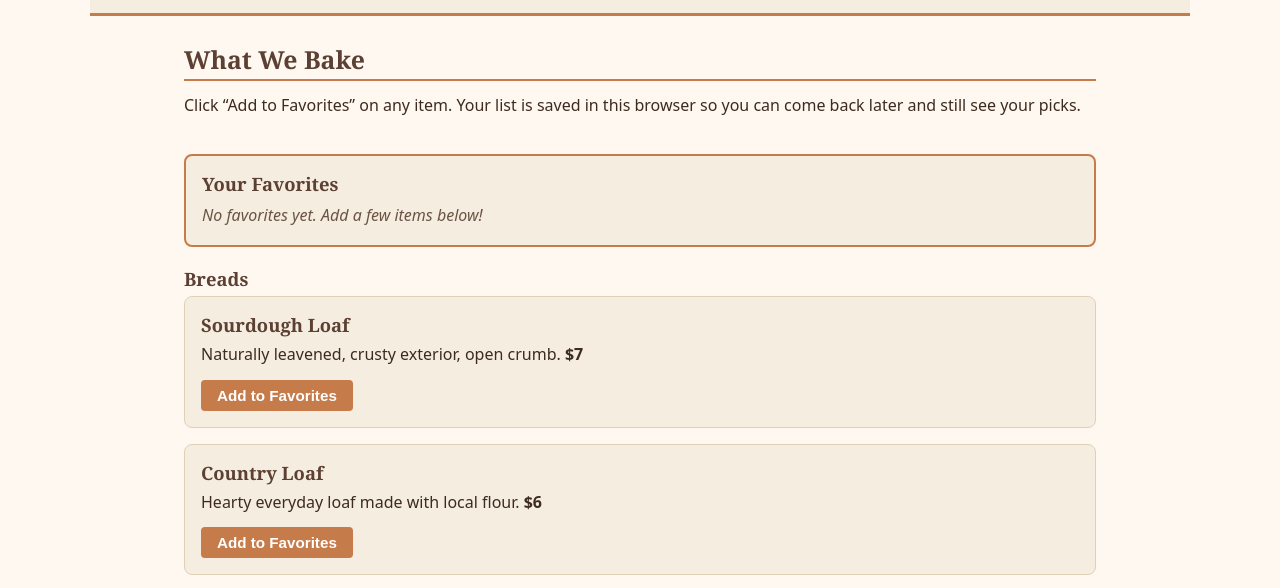
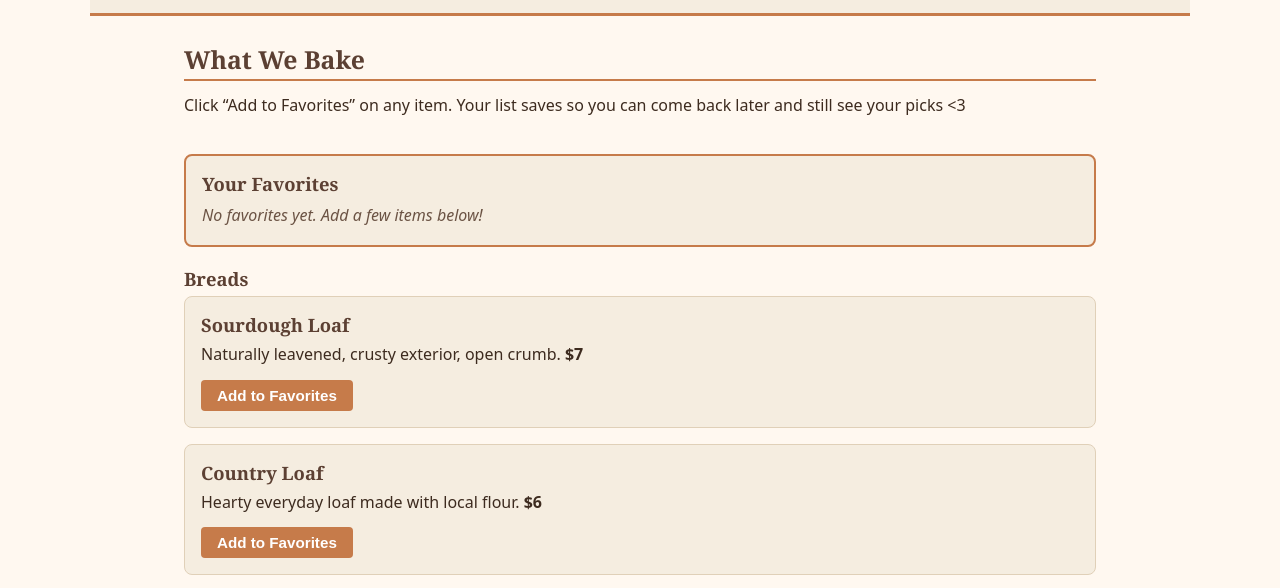
Before and after one commit to R-Johnson6/Project, a plain HTML site: page products.html in a window 1280 px wide. Shown: the part 196-784 px from the top of the page. Drawn offline with Linux system fonts and the light colour scheme.

Commit message:
Project commit save

```diff
--- a/products.html
+++ b/products.html
@@ -21,7 +21,7 @@
   </header>
   <main>
     <h2>What We Bake</h2>
-    <p>Click “Add to Favorites” on any item. Your list is saved in this browser so you can come back later and still see your picks.</p>
+    <p>Click “Add to Favorites” on any item. Your list saves so you can come back later and still see your picks <3</p>
 
     <!-- Favorites panel (updated dynamically by JavaScript) -->
     <div id="favorites-panel" class="favorites-panel" aria-live="polite">
```
